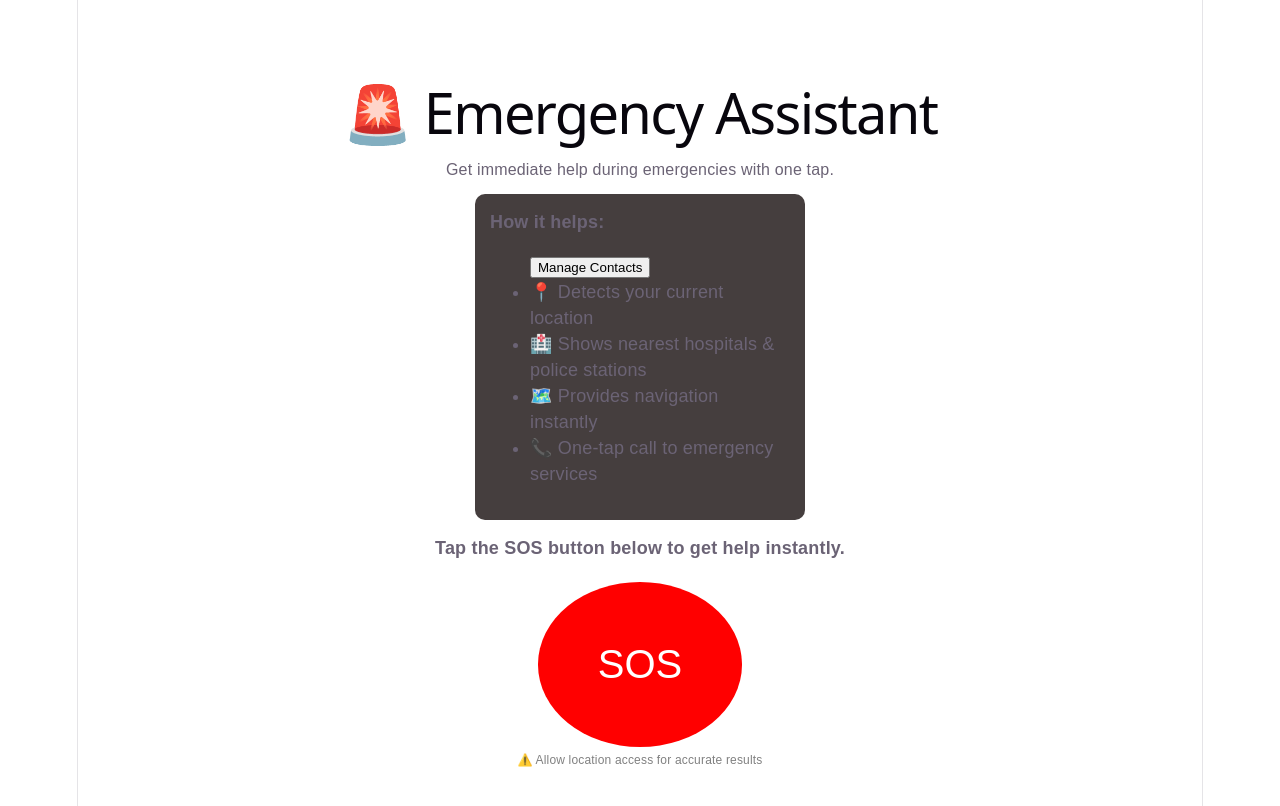
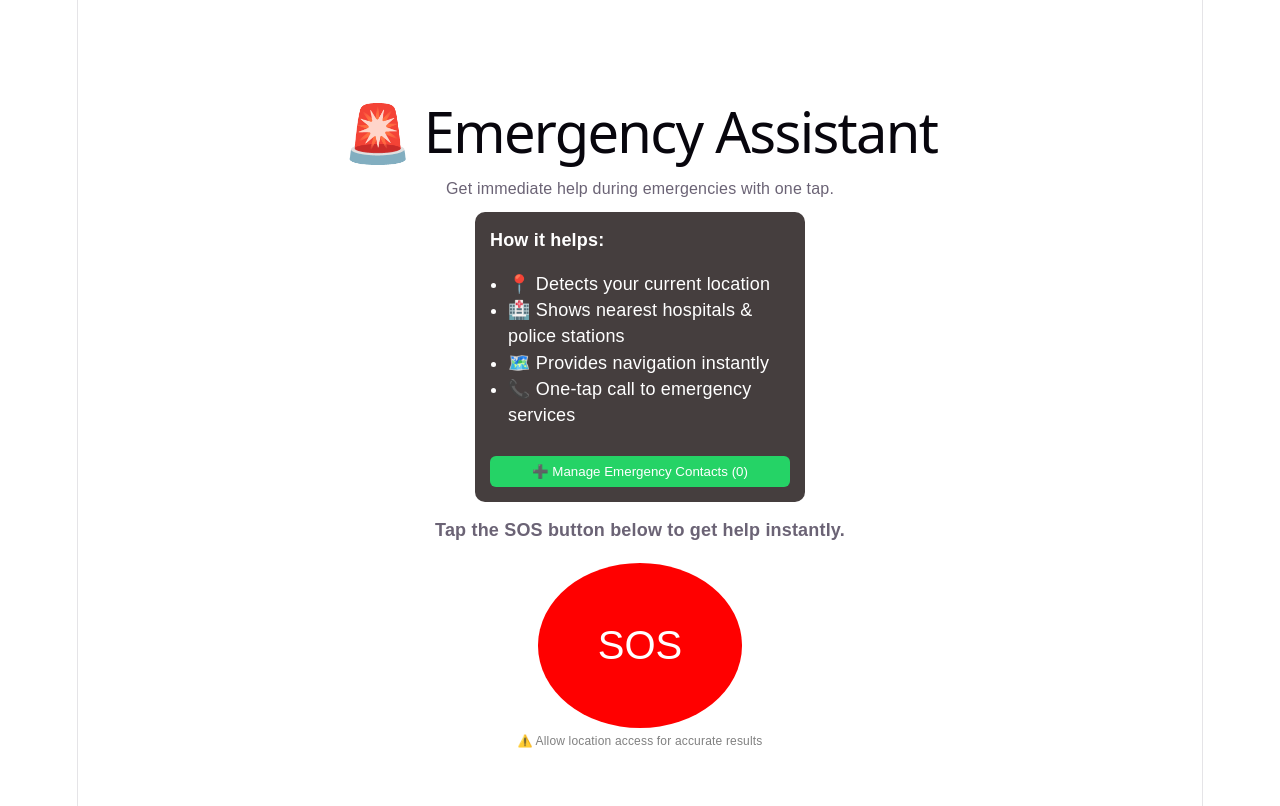
Before and after one commit to oplopr01/SOS-app, a React (Vite) app in the folder emergency-app/: page / in a window 1280 px wide. Shown: the top 806 px of the page. Built offline with nearby package versions, Linux system fonts and the light colour scheme.

Commit message:
minor enhencement for contact adding

```diff
--- a/emergency-app/src/pages/HomePage.jsx
+++ b/emergency-app/src/pages/HomePage.jsx
@@ -1,8 +1,20 @@
 import SOSButton from "../components/SOSButton";
-import { useState } from "react";
+import { useState, useEffect } from "react";
 import ContactsModal from "../components/ContactsModal";
+
 function HomePage() {
   const [openModal, setOpenModal] = useState(false);
+  const [contactsCount, setContactsCount] = useState(0);
+
+  // Load contacts count
+  useEffect(() => {
+    const saved = localStorage.getItem("contacts");
+    if (saved) {
+      const parsed = JSON.parse(saved);
+      setContactsCount(parsed.length);
+    }
+  }, [openModal]); // refresh when modal opens/closes
+
   return (
     <div style={styles.container}>
       <h1>🚨 Emergency Assistant</h1>
@@ -13,15 +25,20 @@ function HomePage() {
 
       <div style={styles.infoBox}>
         <p><strong>How it helps:</strong></p>
-        <ul>
-          <button onClick={() => setOpenModal(true)}>
-            Manage Contacts
-          </button>
+
+        <ul style={{ paddingLeft: "18px" }}>
           <li>📍 Detects your current location</li>
           <li>🏥 Shows nearest hospitals & police stations</li>
           <li>🗺️ Provides navigation instantly</li>
           <li>📞 One-tap call to emergency services</li>
         </ul>
+
+        <button
+          onClick={() => setOpenModal(true)}
+          style={styles.contactBtn}
+        >
+          ➕ Manage Emergency Contacts ({contactsCount})
+        </button>
       </div>
 
       <p style={styles.instruction}>
@@ -64,12 +81,24 @@ const styles = {
     marginBottom: "15px",
     textAlign: "left",
     maxWidth: "300px",
+    color: "white",
   },
 
   instruction: {
     marginBottom: "20px",
     fontWeight: "bold",
   },
+
+  contactBtn: {
+    marginTop: "10px",
+    width: "100%",
+    padding: "8px",
+    borderRadius: "6px",
+    border: "none",
+    background: "#25D366",
+    color: "white",
+    cursor: "pointer",
+  },
 };
 
 export default HomePage;
```
